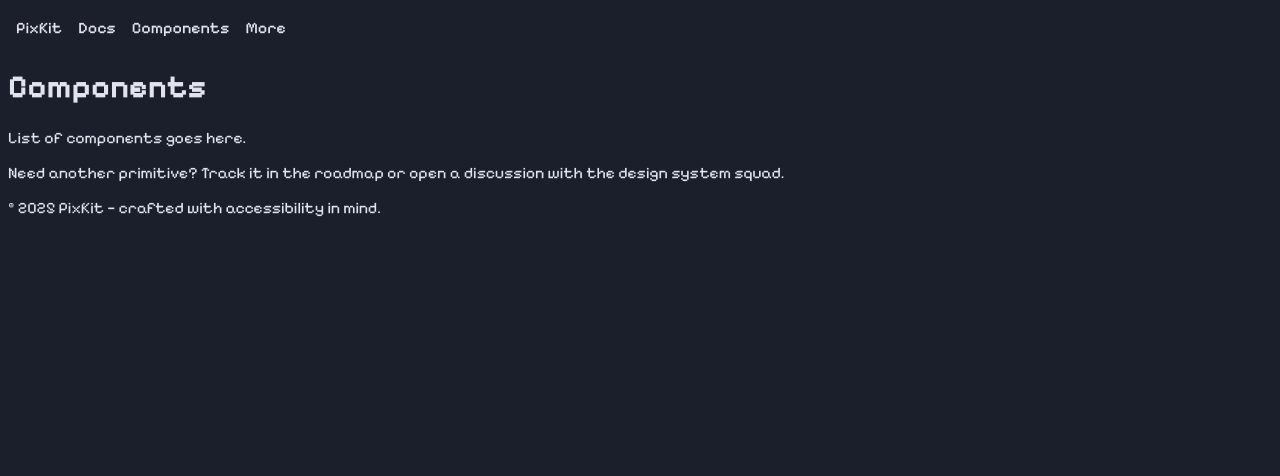
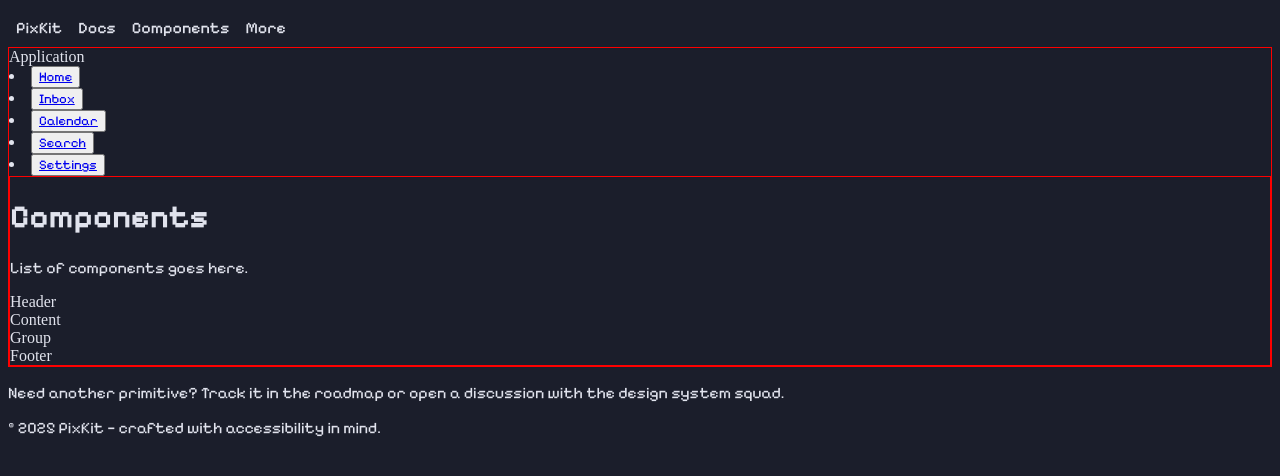
Before and after one commit to shayaqhmetov/pixkit, a React (Vite) app in the folder apps/web/: page /components in a window 1280 px wide. Shown: the top 476 px of the page. Built offline with nearby package versions, Linux system fonts and the light colour scheme.

Commit message:
Added: structure for SideBar

```diff
--- a/apps/web/src/App.tsx
+++ b/apps/web/src/App.tsx
@@ -1,21 +1,19 @@
-import { createRoot } from 'react-dom/client';
-
-import '@pixkit/styles/index.css';
-import { Breadcrumb, BreadcrumbItem, BreadcrumbLink, BreadcrumbList, BreadcrumbSeparator, Button } from '@pixkit/react';
-
 import { Layout } from './components/Layout';
 
 import { Routes, Route } from 'react-router-dom';
-import ComponentsPage from './pages/components';
-// import DocsPage from './pages/docs';
+import ComponentsPage from './pages/ComponentsPage';
+import HomePage from './pages/HomePage';
+import { ComponentsLayout } from './components/ComponentsLayout';
 
 export default function App() {
   return (
-    <Layout>
-      <Routes>
-        {/* <Route index path="/" element={<DocsPage />} /> */}
-        <Route path="/components" element={<ComponentsPage />} />
-      </Routes>
-    </Layout>
+    <Routes>
+      <Route element={<Layout />} >
+        <Route index element={<HomePage />} />
+        <Route path="components" element={<ComponentsLayout />} >
+          <Route index element={<ComponentsPage />} />
+        </Route>
+      </Route>
+    </Routes>
   );
 }
--- /dev/null
+++ b/apps/web/src/components/AppSidebar.tsx
@@ -0,0 +1,66 @@
+
+import {
+  Sidebar,
+  SidebarContent,
+  SidebarGroup,
+  SidebarGroupContent,
+  SidebarGroupLabel,
+  SidebarMenu,
+  SidebarMenuButton,
+  SidebarMenuItem,
+} from "@pixkit/react"
+
+// Menu items.
+const items = [
+  {
+    title: "Home",
+    url: "#",
+    icon: "Home",
+  },
+  {
+    title: "Inbox",
+    url: "#",
+    icon: "Inbox",
+  },
+  {
+    title: "Calendar",
+    url: "#",
+    icon: "Calendar",
+  },
+  {
+    title: "Search",
+    url: "#",
+    icon: "Search",
+  },
+  {
+    title: "Settings",
+    url: "#",
+    icon: "Settings",
+  },
+]
+
+export function AppSidebar() {
+  return (
+    <Sidebar>
+      <SidebarContent>
+        <SidebarGroup>
+          <SidebarGroupLabel>Application</SidebarGroupLabel>
+          <SidebarGroupContent>
+            <SidebarMenu>
+              {items.map((item) => (
+                <SidebarMenuItem key={item.title}>
+                  <SidebarMenuButton>
+                    <a href={item.url}>
+                      {/* <item.icon /> */}
+                      <span>{item.title}</span>
+                    </a>
+                  </SidebarMenuButton>
+                </SidebarMenuItem>
+              ))}
+            </SidebarMenu>
+          </SidebarGroupContent>
+        </SidebarGroup>
+      </SidebarContent>
+    </Sidebar>
+  )
+}
--- /dev/null
+++ b/apps/web/src/components/ComponentsLayout.tsx
@@ -0,0 +1,12 @@
+import { AppSidebar } from './AppSidebar';
+import { SidebarProvider } from '@pixkit/react';
+import { Outlet } from 'react-router-dom';
+
+export const ComponentsLayout = () => (
+    <SidebarProvider>
+      <AppSidebar />
+      <main>
+        <Outlet />
+      </main>
+    </SidebarProvider>
+);
--- a/apps/web/src/components/Layout.tsx
+++ b/apps/web/src/components/Layout.tsx
@@ -1,4 +1,4 @@
-import type { PropsWithChildren } from 'react';
+import { Outlet } from 'react-router-dom';
 import {
     NavigationMenu,
     NavigationMenuItem,
@@ -6,7 +6,6 @@ import {
     NavigationMenuList,
     NavigationMenuTrigger,
     NavigationMenuContent,
-    Panel,
 } from '@pixkit/react';
 
 const topNavLinks = [
@@ -14,14 +13,7 @@ const topNavLinks = [
     { href: 'components', label: 'Components' },
 ];
 
-const sidebarLinks = [
-    { href: 'getting-started', label: 'Getting Started' },
-    { href: 'theming', label: 'Theming' },
-    { href: 'accessibility', label: 'Accessibility' },
-    { href: 'roadmap', label: 'Roadmap' },
-];
-
-export const Layout = ({ children }: PropsWithChildren) => (
+export const Layout = () => (
     <div>
         <div>
             <header>
@@ -56,7 +48,7 @@ export const Layout = ({ children }: PropsWithChildren) => (
             </header>
             <div>
                 <main>
-                    {children}
+                    <Outlet />
                 </main>
             </div>
             <footer>
--- a/apps/web/src/main.tsx
+++ b/apps/web/src/main.tsx
@@ -1,10 +1,16 @@
 import { createRoot } from 'react-dom/client';
 import { BrowserRouter } from 'react-router-dom';
+import '@pixkit/styles/index.css';
 import App from './App';
 
 
+const base = (() => {
+  const trimmed = import.meta.env.BASE_URL.replace(/\/$/, '');
+  return trimmed.startsWith('/') ? trimmed : `/${trimmed}`;
+})();
+
 createRoot(document.getElementById('root')!).render(
-  <BrowserRouter basename={import.meta.env.BASE_URL.replace(/^\/|\/$/g, "")}>
+  <BrowserRouter basename={base}>
     <App />
   </BrowserRouter>
 );
--- /dev/null
+++ b/apps/web/src/pages/ComponentsPage.tsx
@@ -0,0 +1,17 @@
+import { SidebarProvider, Sidebar, SidebarHeader, SidebarContent, SidebarGroup, SidebarFooter } from "@pixkit/react";
+export default function ComponentsPage() {
+  return (
+    <SidebarProvider>
+      <div>
+        <h1>Components</h1>
+        <p>List of components goes here.</p>
+        <Sidebar>
+          <SidebarHeader>Header</SidebarHeader>
+          <SidebarContent>Content</SidebarContent>
+          <SidebarGroup>Group</SidebarGroup>
+          <SidebarFooter>Footer</SidebarFooter>
+        </Sidebar>
+      </div>
+    </SidebarProvider>
+  );
+}
--- /dev/null
+++ b/apps/web/src/pages/HomePage.tsx
@@ -0,0 +1,3 @@
+export default function HomePage() {
+  return <div>HomePage</div>;
+}
--- a/apps/web/src/pages/components.tsx
+++ /dev/null
@@ -1,8 +0,0 @@
-export default function ComponentsPage() {
-  return (
-    <div>
-      <h1>Components</h1>
-      <p>List of components goes here.</p>
-    </div>
-  );
-}
--- a/packages/react/src/components/Sidebar.tsx
+++ b/packages/react/src/components/Sidebar.tsx
@@ -1,4 +1,8 @@
 import React from "react";
+
+export const SidebarProvider: React.FC<React.PropsWithChildren> = ({ children }) => {
+    return <div className="pix-sidebar-provider">{children}</div>;
+};
 
 export const Sidebar: React.FC<React.HTMLAttributes<HTMLElement>> = ({ className = '', ...props }) => (
     <aside className={`pix-sidebar ${className}`} {...props} />
@@ -19,3 +23,23 @@ export const SidebarGroup: React.FC<React.HTMLAttributes<HTMLElement>> = ({ clas
 export const SidebarFooter: React.FC<React.HTMLAttributes<HTMLElement>> = ({ className = '', ...props }) => (
     <div className={`pix-sidebar-footer ${className}`} {...props} />
 );
+
+export const SidebarGroupContent: React.FC<React.HTMLAttributes<HTMLElement>> = ({ className = '', ...props }) => (
+    <div className={`pix-sidebar-group-content ${className}`} {...props} />
+);
+
+export const SidebarGroupLabel: React.FC<React.HTMLAttributes<HTMLElement>> = ({ className = '', ...props }) => (
+    <div className={`pix-sidebar-group-label ${className}`} {...props} />
+);
+
+export const SidebarMenu: React.FC<React.HTMLAttributes<HTMLElement>> = ({ className = '', ...props }) => (
+    <nav className={`pix-sidebar-menu ${className}`} {...props} />
+);
+
+export const SidebarMenuButton: React.FC<React.ButtonHTMLAttributes<HTMLButtonElement>> = ({ className = '', ...props }) => (
+    <button className={`pix-sidebar-menu-button ${className}`} {...props} />
+);
+
+export const SidebarMenuItem: React.FC<React.LiHTMLAttributes<HTMLLIElement>> = ({ className = '', ...props }) => (
+    <li className={`pix-sidebar-menu-item ${className}`} {...props} />
+);
--- a/packages/react/src/index.ts
+++ b/packages/react/src/index.ts
@@ -2,3 +2,4 @@ export * from './primitives/Button';
 export * from './primitives/Panel';
 export * from './primitives/breadcrumb/Breadcrumb';
 export * from './components/Navigation';
+export * from './components/Sidebar';
--- a/packages/styles/src/index.css
+++ b/packages/styles/src/index.css
@@ -2,6 +2,7 @@
 @import "./buttons.css";
 @import "./breadcrumb.css";
 @import "./navigation.css";
+@import "./sidebar.css";
 
 * {
     image-rendering: pixelated;
--- /dev/null
+++ b/packages/styles/src/sidebar.css
@@ -0,0 +1,5 @@
+@import './variables.css';
+
+.pix-sidebar-provider {
+  border: 1px solid red;
+}
```
